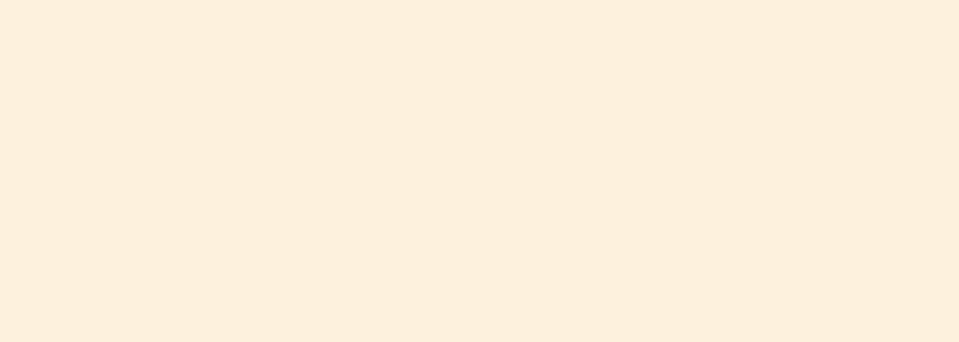
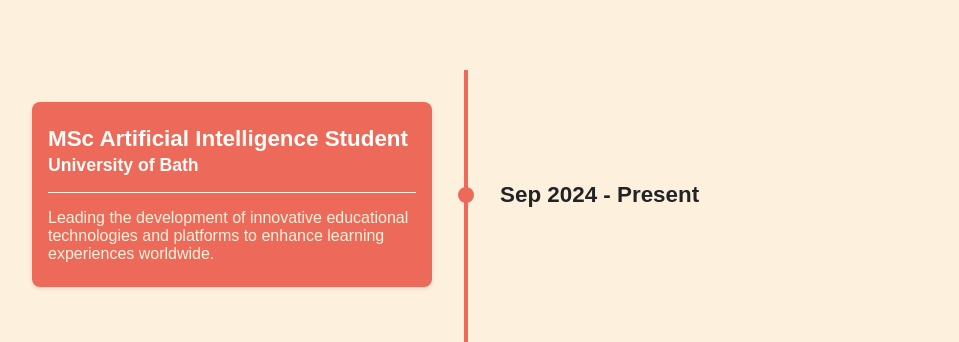
Before and after one commit to foad/foad.github.io, a React (Vite) app: page / in a window 1280 px wide. Shown: the part 610-952 px from the top of the page, without its empty margins (174-1133 px from the left). Before the commit the page ends 800 px from the top, so only its background shows below. Built offline with nearby package versions, Linux system fonts and the light colour scheme; a web font is replaced by a local one.

Commit message:
create timeline

```diff
--- a/src/app.module.css
+++ b/src/app.module.css
@@ -8,4 +8,5 @@
   flex-direction: column;
   justify-content: flex-start;
   align-items: stretch;
+  gap: 6rem;
 }
--- a/src/app.tsx
+++ b/src/app.tsx
@@ -1,5 +1,6 @@
 import { Hero } from "./components/hero";
 import { Nav } from "./components/nav";
+import { About } from "./components/about";
 import styles from "./app.module.css";
 
 export const App = () => {
@@ -7,6 +8,7 @@
     <main className={styles.container}>
       <Nav />
       <Hero />
+      <About />
     </main>
   );
 };
--- /dev/null
+++ b/src/components/about.tsx
@@ -0,0 +1,10 @@
+import styles from "./about.module.css";
+import { Timeline } from "./timeline";
+
+export const About = () => {
+  return (
+    <div className={styles.about_section}>
+      <Timeline />
+    </div>
+  );
+};
--- /dev/null
+++ b/src/components/timeline/index.ts
@@ -0,0 +1,3 @@
+import { Timeline } from "./timeline";
+
+export { Timeline };
--- /dev/null
+++ b/src/components/timeline/timeline.module.css
@@ -0,0 +1,75 @@
+.timeline_container {
+  display: flex;
+  flex-direction: column;
+}
+
+.timeline_item {
+  display: flex;
+  align-items: stretch;
+}
+
+.timeline_content {
+  flex: 1;
+  display: flex;
+  align-items: center;
+  padding: 2rem 0;
+}
+
+.timeline_content.left {
+  justify-content: flex-end;
+}
+
+.timeline_content_box {
+  padding: 1.5rem 1rem;
+  max-width: 400px;
+  background: var(--main);
+  color: var(--background);
+  border-radius: 8px;
+  box-shadow: 0 2px 4px rgba(0, 0, 0, 0.1);
+}
+
+.timeline_date {
+  flex: 1;
+  display: flex;
+  align-items: center;
+  font-size: 1.4rem;
+  font-weight: 600;
+}
+
+.timeline_date.left {
+  justify-content: flex-end;
+}
+
+.timeline_bar {
+  width: 4px;
+  background: var(--main);
+  margin: 0 2rem;
+  position: relative;
+}
+
+.timeline_inner_circle {
+  width: 16px;
+  height: 16px;
+  background: var(--main);
+  border-radius: 50%;
+  position: absolute;
+  top: 50%;
+  left: 50%;
+  transform: translate(-50%, -50%);
+}
+
+.timeline_title {
+  font-size: 1.4rem;
+  font-weight: 700;
+  margin-bottom: 0.2rem;
+  color: var(--background-light);
+}
+
+.timeline_subtitle {
+  font-size: 1.1rem;
+  font-weight: 600;
+  margin-bottom: 1rem;
+  border-bottom: 1px solid var(--background);
+  color: var(--background-light);
+  padding-bottom: 1rem;
+}
--- /dev/null
+++ b/src/components/timeline/timeline.tsx
@@ -0,0 +1,104 @@
+import styles from "./timeline.module.css";
+
+const timelineItems = [
+  {
+    date: "Sep 2024 - Present",
+    title: "MSc Artificial Intelligence Student",
+    subtitle: "University of Bath",
+    description:
+      "Leading the development of innovative educational technologies and platforms to enhance learning experiences worldwide.",
+  },
+  {
+    date: "Feb 2024 - Present",
+    title: "Lead Developer",
+    subtitle: "Cambridge University Press & Assessment",
+    description:
+      "Leading the development of innovative educational technologies and platforms to enhance learning experiences worldwide.",
+  },
+  {
+    date: "Jan 2023 - Feb 2024",
+    title: "Senior Developer",
+    subtitle: "Sky UK",
+    description:
+      "Leading the development of innovative educational technologies and platforms to enhance learning experiences worldwide.",
+  },
+  {
+    date: "Sep 2021 - Jan 2023",
+    title: "Software Engineering Manager",
+    subtitle: "NOW TV",
+    description:
+      "Leading the development of innovative educational technologies and platforms to enhance learning experiences worldwide.",
+  },
+  {
+    date: "Nov 2019 - Sep 2021",
+    title: "Senior Software Developer",
+    subtitle: "NOW TV",
+    description:
+      "Leading the development of innovative educational technologies and platforms to enhance learning experiences worldwide.",
+  },
+  {
+    date: "Dec 2018 - Nov 2019",
+    title: "Software Developer",
+    subtitle: "NOW TV",
+    description:
+      "Leading the development of innovative educational technologies and platforms to enhance learning experiences worldwide.",
+  },
+  {
+    date: "Jul 2018 - Dec 2018",
+    title: "Associate Software Developer",
+    subtitle: "Sky UK",
+    description:
+      "Leading the development of innovative educational technologies and platforms to enhance learning experiences worldwide.",
+  },
+  {
+    date: "Sep 2015 - Jul 2018",
+    title: "BEng Computer Systems Engineering Student",
+    subtitle: "University of Birmingham",
+    description:
+      "Leading the development of innovative educational technologies and platforms to enhance learning experiences worldwide.",
+  },
+];
+
+export const Timeline = () => {
+  return (
+    <div className={styles.timeline_container}>
+      {timelineItems.map((item, index) => {
+        const renderItem = (isLeft: boolean) => (
+          <div
+            className={[
+              styles.timeline_content,
+              isLeft ? styles.left : styles.right,
+            ].join(" ")}
+          >
+            <div className={styles.timeline_content_box}>
+              <h3 className={styles.timeline_title}>{item.title}</h3>
+              <h4 className={styles.timeline_subtitle}>{item.subtitle}</h4>
+              <p className={styles.timeline_description}>{item.description}</p>
+            </div>
+          </div>
+        );
+
+        const renderDate = (isLeft: boolean) => (
+          <div
+            className={[
+              styles.timeline_date,
+              isLeft ? styles.left : styles.right,
+            ].join(" ")}
+          >
+            {item.date}
+          </div>
+        );
+
+        return (
+          <div key={index} className={styles.timeline_item}>
+            {index % 2 === 0 ? renderItem(true) : renderDate(true)}
+            <div className={styles.timeline_bar}>
+              <div className={styles.timeline_inner_circle}></div>
+            </div>
+            {index % 2 !== 0 ? renderItem(false) : renderDate(false)}
+          </div>
+        );
+      })}
+    </div>
+  );
+};
--- a/src/globals.css
+++ b/src/globals.css
@@ -2,6 +2,7 @@
 
 :root {
   --background: #fdf1dd;
+  --background-light: #fffdfa;
   --foreground: #212327;
   --main: #ed6a5a;
   --main-light: #f39c91;
```
Also changed, not shown: src/components/about.module.css (added).
